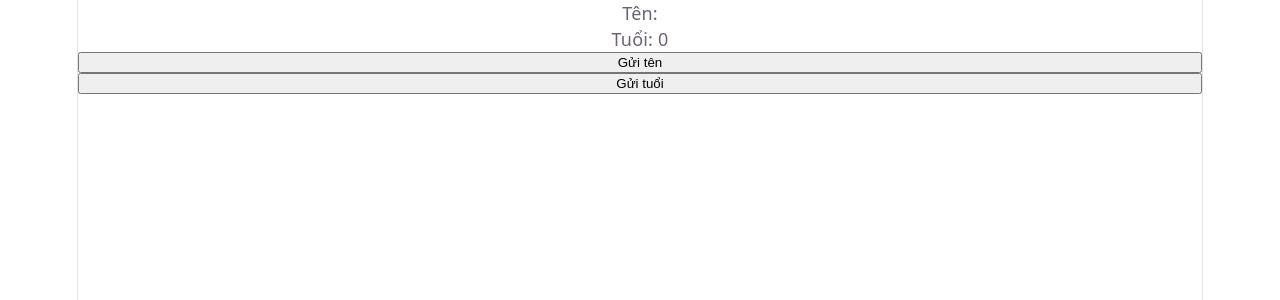
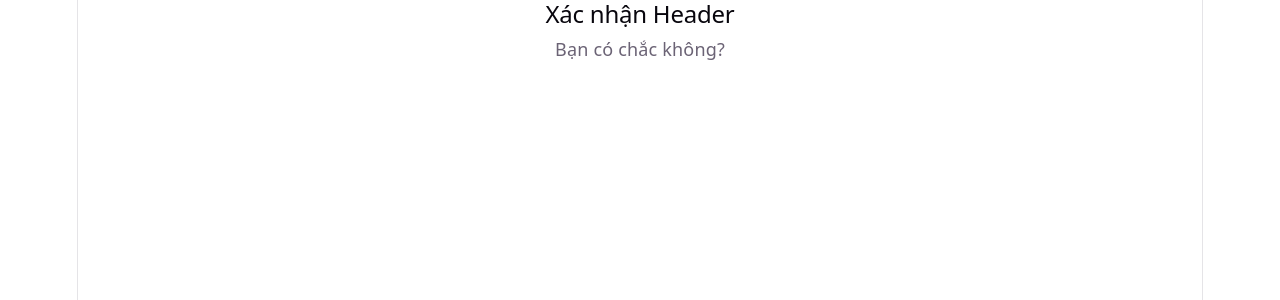
Before and after one commit to Trananh123duong/study-SELLNITY-, a Vue app in the folder VueJS/vue-basic/: page / in a window 1280 px wide. Shown: the top 300 px of the page. Built offline with nearby package versions, Linux system fonts and the light colour scheme.

Commit message:
Component slot

```diff
--- a/VueJS/vue-basic/src/App.vue
+++ b/VueJS/vue-basic/src/App.vue
@@ -1,28 +1,13 @@
 <script setup>
-import { ref } from 'vue'
 import Child from './Child.vue'
-
-// 🔵 (4) state riêng
-const name = ref('')
-const age = ref(0)
-
-// 🔵 (5) handler riêng
-function handleName(data) {
-  name.value = data
-}
-
-function handleAge(data) {
-  age.value = data
-}
 </script>
 
 <template>
-  <p>Tên: {{ name }}</p>
-  <p>Tuổi: {{ age }}</p>
+  <Child>
+    <template v-slot:header>
+      <h2>Xác nhận Header</h2>
+    </template>
 
-  <!-- 🔵 (6) lắng nghe nhiều event -->
-  <Child
-    @sendName="handleName"
-    @sendAge="handleAge"
-  />
+    <p>Bạn có chắc không?</p>
+  </Child>
 </template>
--- a/VueJS/vue-basic/src/Child.vue
+++ b/VueJS/vue-basic/src/Child.vue
@@ -1,19 +1,14 @@
 <script setup>
-// 🟢 (1) khai báo nhiều event
-const emit = defineEmits(['sendName', 'sendAge'])
-
-function sendName() {
-  // 🟢 (2) event 1
-  emit('sendName', 'Dương')
-}
-
-function sendAge() {
-  // 🟢 (3) event 2
-  emit('sendAge', 26)
-}
 </script>
 
 <template>
-  <button @click="sendName">Gửi tên</button>
-  <button @click="sendAge">Gửi tuổi</button>
+  <div class="modal">
+    <div class="modal-header">
+      <slot name="header"></slot>
+    </div>
+
+    <div class="modal-body">
+      <slot></slot>
+    </div>
+  </div>
 </template>
```
